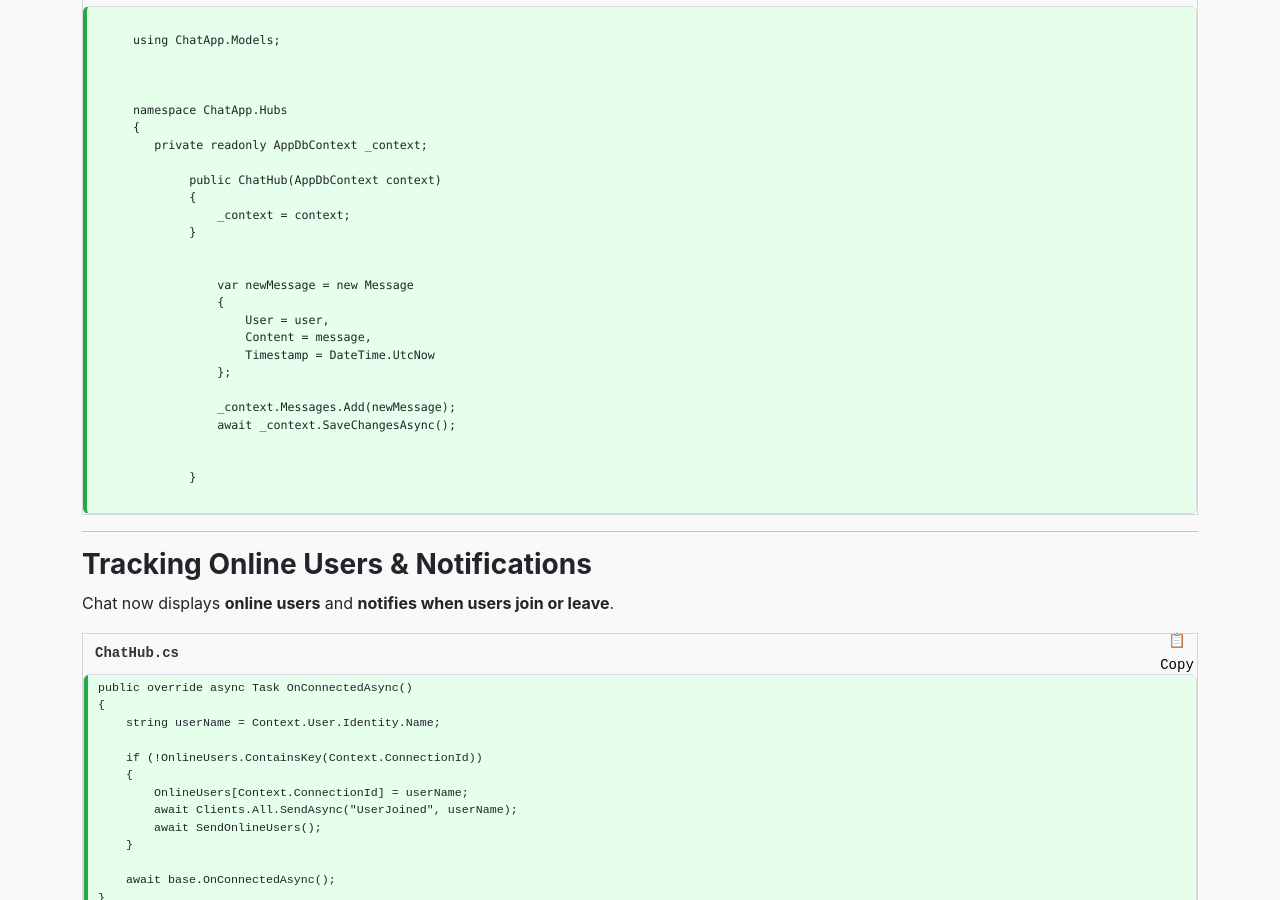
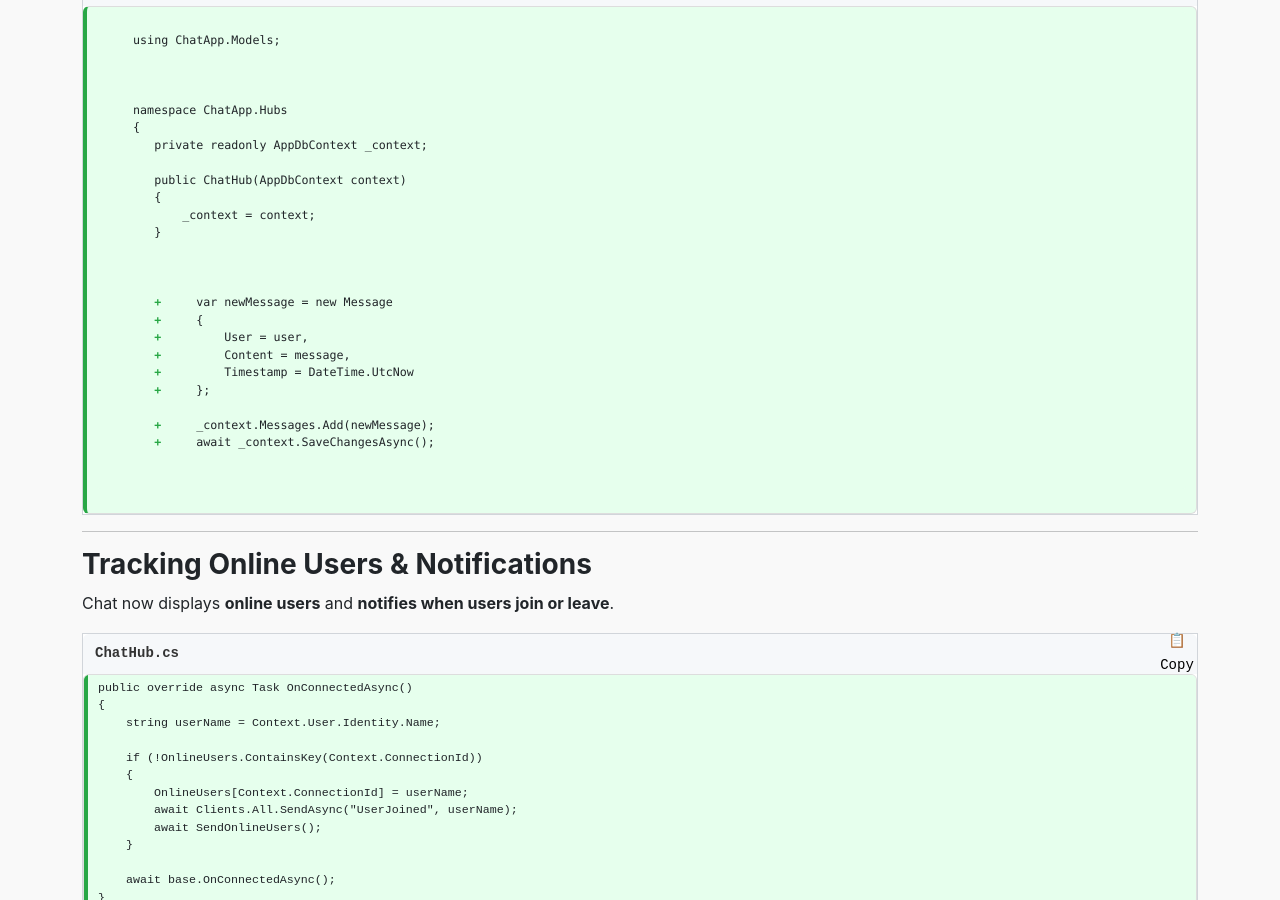
Before and after one commit to JWalshe86/ChatApp, a Jekyll site: the page built from docs/ChatAppPartTwo.md, in a window 1280 px wide and 900 px high, scrolled down 850 px. Built offline with Jekyll 4.4.1, drawn with Linux system fonts in a browser that asks for light colours.

Commit message:
Update ChatAppPartTwo.md

```diff
--- a/docs/ChatAppPartTwo.md
+++ b/docs/ChatAppPartTwo.md
@@ -58,40 +58,41 @@
 <code>
     using ChatApp.Models;
 
-  <span class="unchanged-code">using Microsoft.AspNetCore.SignalR;
+    <span class="unchanged-code">using Microsoft.AspNetCore.SignalR;
     public class ChatHub : Hub
-{
+    {
     </span>
 
     namespace ChatApp.Hubs
     {
        private readonly AppDbContext _context;
 
-            public ChatHub(AppDbContext context)
-            {
-                _context = context;
-            }
-  <span class="unchanged-code">public async Task SendMessage(string user, string message)
-{
+       public ChatHub(AppDbContext context)
+       {
+           _context = context;
+       }
+
+       <span class="unchanged-code">public async Task SendMessage(string user, string message)
+       {
+       </span>
+
+       <span class="added-line">    var newMessage = new Message</span>
+       <span class="added-line">    {</span>
+       <span class="added-line">        User = user,</span>
+       <span class="added-line">        Content = message,</span>
+       <span class="added-line">        Timestamp = DateTime.UtcNow</span>
+       <span class="added-line">    };</span>
+
+       <span class="added-line">    _context.Messages.Add(newMessage);</span>
+       <span class="added-line">    await _context.SaveChangesAsync();</span>
+
+       <span class="unchanged-code">        await Clients.All.SendAsync("ReceiveMessage", user, message);
+       }
+    }
     </span>
-
-                var newMessage = new Message
-                {
-                    User = user,
-                    Content = message,
-                    Timestamp = DateTime.UtcNow
-                };
-
-                _context.Messages.Add(newMessage);
-                await _context.SaveChangesAsync();
-
-<span class="unchanged-code">        await Clients.All.SendAsync("ReceiveMessage", user, message);
-    }
-}
-    </span>
-            }
 </code>
 </pre>
+
 
     </div>
 </div>
```
